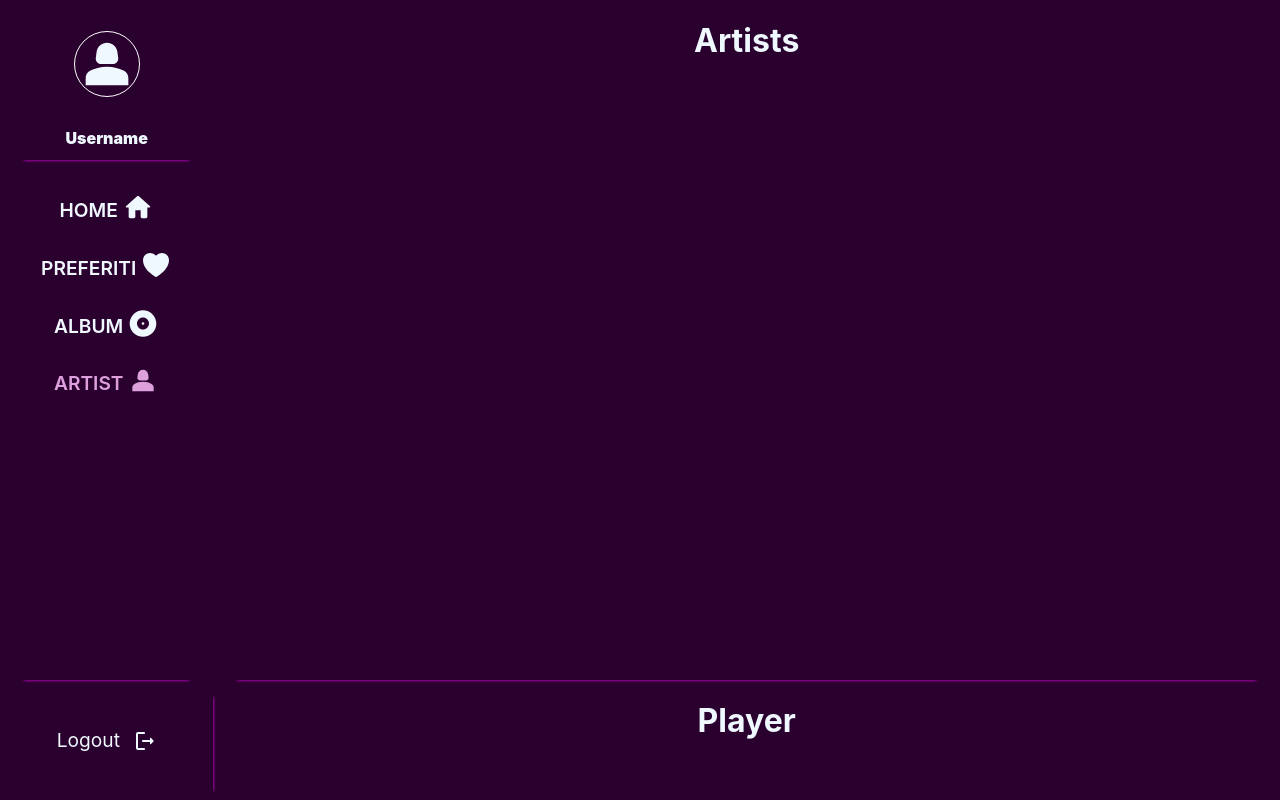
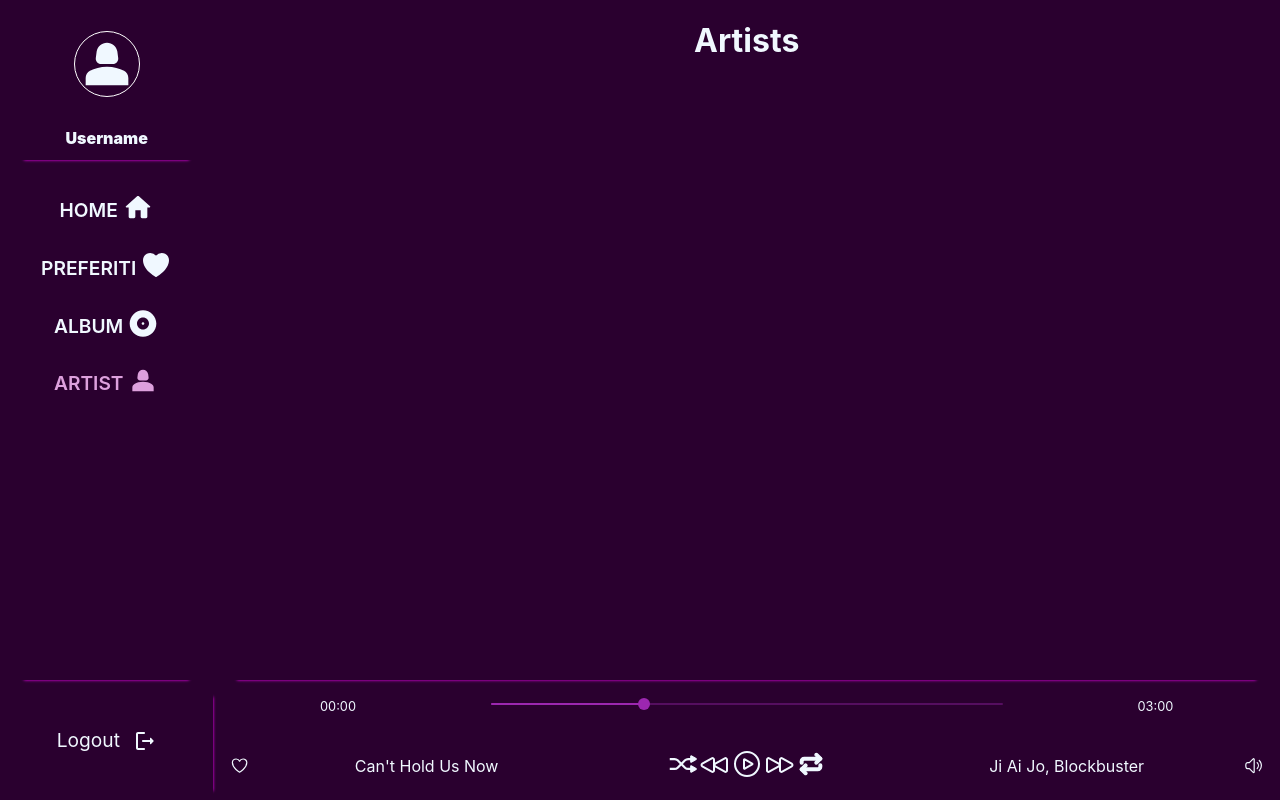
Before and after one commit to disastetor/spotify-clone, a React (Create React App) app: page /artists in a window 1280 px wide. Built offline with nearby package versions, Linux system fonts and the light colour scheme; what axios-mock-adapter would draw is missing.

Commit message:
styled player

```diff
--- a/src/App.css
+++ b/src/App.css
@@ -27,6 +27,5 @@
 
 .player {
   height: 15%;
-  bottom: 0;
   /* background-color: plum; */
 }
--- a/src/assets/icons.js
+++ b/src/assets/icons.js
@@ -4,18 +4,18 @@ export const PlayButton = () => {
       xmlns="http://www.w3.org/2000/svg"
       fill="none"
       viewBox="0 0 24 24"
-      stroke-width="1.5"
+      strokeWidth="1.5"
       stroke="currentColor"
-      class="w-6 h-6"
+      className="w-6 h-6"
     >
       <path
-        stroke-linecap="round"
-        stroke-linejoin="round"
+        strokeLinecap="round"
+        strokeLinejoin="round"
         d="M21 12a9 9 0 11-18 0 9 9 0 0118 0z"
       />
       <path
-        stroke-linecap="round"
-        stroke-linejoin="round"
+        strokeLinecap="round"
+        strokeLinejoin="round"
         d="M15.91 11.672a.375.375 0 010 .656l-5.603 3.113a.375.375 0 01-.557-.328V8.887c0-.286.307-.466.557-.327l5.603 3.112z"
       />
     </svg>
@@ -28,13 +28,13 @@ export const ForwardButton = () => {
       xmlns="http://www.w3.org/2000/svg"
       fill="none"
       viewBox="0 0 24 24"
-      stroke-width="1.5"
+      strokeWidth="1.5"
       stroke="currentColor"
-      class="w-6 h-6"
+      className="w-6 h-6"
     >
       <path
-        stroke-linecap="round"
-        stroke-linejoin="round"
+        strokeLinecap="round"
+        strokeLinejoin="round"
         d="M3 8.688c0-.864.933-1.405 1.683-.977l7.108 4.062a1.125 1.125 0 010 1.953l-7.108 4.062A1.125 1.125 0 013 16.81V8.688zM12.75 8.688c0-.864.933-1.405 1.683-.977l7.108 4.062a1.125 1.125 0 010 1.953l-7.108 4.062a1.125 1.125 0 01-1.683-.977V8.688z"
       />
     </svg>
@@ -42,20 +42,22 @@ export const ForwardButton = () => {
 };
 
 export const BackwardButton = () => {
+  return (
     <svg
       xmlns="http://www.w3.org/2000/svg"
       fill="none"
       viewBox="0 0 24 24"
-    stroke-width="1.5"
+      strokeWidth="1.5"
       stroke="currentColor"
-    class="w-6 h-6"
+      className="w-6 h-6"
     >
       <path
-      stroke-linecap="round"
-      stroke-linejoin="round"
+        strokeLinecap="round"
+        strokeLinejoin="round"
         d="M21 16.811c0 .864-.933 1.405-1.683.977l-7.108-4.062a1.125 1.125 0 010-1.953l7.108-4.062A1.125 1.125 0 0121 8.688v8.123zM11.25 16.811c0 .864-.933 1.405-1.683.977l-7.108-4.062a1.125 1.125 0 010-1.953L9.567 7.71a1.125 1.125 0 011.683.977v8.123z"
       />
-  </svg>;
+    </svg>
+  );
 };
 
 export const VolumeActive = () => {
@@ -64,13 +66,13 @@ export const VolumeActive = () => {
       xmlns="http://www.w3.org/2000/svg"
       fill="none"
       viewBox="0 0 24 24"
-      stroke-width="1.5"
+      strokeWidth="1.5"
       stroke="currentColor"
-      class="w-6 h-6"
+      className="w-6 h-6"
     >
       <path
-        stroke-linecap="round"
-        stroke-linejoin="round"
+        strokeLinecap="round"
+        strokeLinejoin="round"
         d="M19.114 5.636a9 9 0 010 12.728M16.463 8.288a5.25 5.25 0 010 7.424M6.75 8.25l4.72-4.72a.75.75 0 011.28.53v15.88a.75.75 0 01-1.28.53l-4.72-4.72H4.51c-.88 0-1.704-.507-1.938-1.354A9.01 9.01 0 012.25 12c0-.83.112-1.633.322-2.396C2.806 8.756 3.63 8.25 4.51 8.25H6.75z"
       />
     </svg>
@@ -83,13 +85,13 @@ export const VolumeMute = () => {
       xmlns="http://www.w3.org/2000/svg"
       fill="none"
       viewBox="0 0 24 24"
-      stroke-width="1.5"
+      strokeWidth="1.5"
       stroke="currentColor"
-      class="w-6 h-6"
+      className="w-6 h-6"
     >
       <path
-        stroke-linecap="round"
-        stroke-linejoin="round"
+        strokeLinecap="round"
+        strokeLinejoin="round"
         d="M17.25 9.75L19.5 12m0 0l2.25 2.25M19.5 12l2.25-2.25M19.5 12l-2.25 2.25m-10.5-6l4.72-4.72a.75.75 0 011.28.531V19.94a.75.75 0 01-1.28.53l-4.72-4.72H4.51c-.88 0-1.704-.506-1.938-1.354A9.01 9.01 0 012.25 12c0-.83.112-1.633.322-2.395C2.806 8.757 3.63 8.25 4.51 8.25H6.75z"
       />
     </svg>
@@ -134,13 +136,13 @@ export const HomeIcon = () => {
       xmlns="http://www.w3.org/2000/svg"
       fill="none"
       viewBox="0 0 24 24"
-      stroke-width="1.5"
+      strokeWidth="1.5"
       stroke="currentColor"
-      class="w-2 h-2"
+      className="w-2 h-2"
     >
       <path
-        stroke-linecap="round"
-        stroke-linejoin="round"
+        strokeLinecap="round"
+        strokeLinejoin="round"
         d="M2.25 12l8.954-8.955c.44-.439 1.152-.439 1.591 0L21.75 12M4.5 9.75v10.125c0 .621.504 1.125 1.125 1.125H9.75v-4.875c0-.621.504-1.125 1.125-1.125h2.25c.621 0 1.125.504 1.125 1.125V21h4.125c.621 0 1.125-.504 1.125-1.125V9.75M8.25 21h8.25"
       />
     </svg>
@@ -153,13 +155,13 @@ export const UserIcon = () => {
       xmlns="http://www.w3.org/2000/svg"
       fill="none"
       viewBox="0 0 24 24"
-      stroke-width="1.5"
+      strokeWidth="1.5"
       stroke="currentColor"
-      class="w-6 h-6"
+      className="w-6 h-6"
     >
       <path
-        stroke-linecap="round"
-        stroke-linejoin="round"
+        strokeLinecap="round"
+        strokeLinejoin="round"
         d="M15.75 6a3.75 3.75 0 11-7.5 0 3.75 3.75 0 017.5 0zM4.501 20.118a7.5 7.5 0 0114.998 0A17.933 17.933 0 0112 21.75c-2.676 0-5.216-.584-7.499-1.632z"
       />
     </svg>
@@ -172,15 +174,57 @@ export const LogoutIcon = () => {
       xmlns="http://www.w3.org/2000/svg"
       fill="none"
       viewBox="0 0 24 24"
-      stroke-width="1.5"
+      strokeWidth="1.5"
       stroke="currentColor"
-      class="w-6 h-6"
+      className="w-6 h-6"
     >
       <path
-        stroke-linecap="round"
-        stroke-linejoin="round"
+        strokeLinecap="round"
+        strokeLinejoin="round"
         d="M15.75 9V5.25A2.25 2.25 0 0013.5 3h-6a2.25 2.25 0 00-2.25 2.25v13.5A2.25 2.25 0 007.5 21h6a2.25 2.25 0 002.25-2.25V15M12 9l-3 3m0 0l3 3m-3-3h12.75"
       />
     </svg>
   );
 };
+
+export const ShuffleIcon = () => {
+  return (
+    <svg xmlns="http://www.w3.org/2000/svg" viewBox="0 0 29 29" id="shuffle">
+      <path
+        fill="none"
+        stroke="currentColor"
+        strokeMiterlimit="10"
+        strokeWidth="2"
+        d="M23.5 10h-4.343a3.995 3.995 0 0 0-2.828 1.172l-6.657 6.657A4.003 4.003 0 0 1 6.843 19H2.5"
+      ></path>
+      <path
+        fill="none"
+        stroke="currentColor"
+        strokeMiterlimit="10"
+        strokeWidth="2"
+        d="M2.5 10h4.343c1.061 0 2.078.421 2.828 1.172l6.657 6.657a4.001 4.001 0 0 0 2.828 1.172H23.5"
+      ></path>
+      <path
+        fill="currentColor"
+        stroke="currentColor"
+        d="M21.5 12.412V7.588c0-.368.401-.596.717-.408l4.052 2.412a.474.474 0 0 1 0 .815l-4.052 2.412a.474.474 0 0 1-.717-.407zM21.5 21.412v-4.823c0-.368.401-.596.717-.408l4.052 2.412a.474.474 0 0 1 0 .815l-4.052 2.412a.475.475 0 0 1-.717-.408z"
+      ></path>
+    </svg>
+  );
+};
+
+export const RepeatIcon = () => {
+  return (
+    <svg
+      xmlns="http://www.w3.org/2000/svg"
+      viewBox="0 0 24 24"
+      id="loop"
+      stroke="currentColor"
+      fill="currentColor"
+    >
+      <path d="M16,12a1,1,0,0,1-.71-1.71L17.59,8,15.29,5.71a1,1,0,0,1,1.41-1.41l3,3a1,1,0,0,1,0,1.41l-3,3A1,1,0,0,1,16,12Z"></path>
+      <path d="M5 12a1 1 0 0 1-1-1V10A3 3 0 0 1 7 7H19a1 1 0 0 1 0 2H7a1 1 0 0 0-1 1v1A1 1 0 0 1 5 12zM8 20a1 1 0 0 1-.71-.29l-3-3a1 1 0 0 1 0-1.41l3-3a1 1 0 0 1 1.41 1.41L6.41 16l2.29 2.29A1 1 0 0 1 8 20z"></path>
+      <path d="M17,17H5a1,1,0,0,1,0-2H17a1,1,0,0,0,1-1V13a1,1,0,0,1,2,0v1A3,3,0,0,1,17,17Z"></path>
+    </svg>
+  );
+};
--- /dev/null
+++ b/src/components/Player.css
@@ -0,0 +1,113 @@
+.player-container {
+  width: 100%;
+  height: 100%;
+  /* background-color: blue; */
+  display: flex;
+  flex-direction: column;
+}
+
+/*====================
+       START TIMELINE
+ /*====================*/
+
+.progress-bar {
+  position: relative;
+  height: 25%;
+  width: 100%;
+  /* background-color: rgb(165, 220, 109); */
+  margin-top: auto;
+  display: flex;
+  flex-direction: row;
+  margin-bottom: 2%;
+}
+
+.slider {
+  display: flex;
+  margin: auto;
+  width: 80%;
+}
+.slider div {
+  margin: auto;
+  width: 60%;
+}
+
+.slider-span {
+  margin: auto 0;
+  font-size: 0.8em;
+  position: relative;
+}
+
+/*====================
+       END TIMELINE
+ /*====================*/
+
+.player-secondary-container {
+  width: 100%;
+  height: 40%;
+  /* background-color: red; */
+  margin: 0 auto auto auto;
+  display: flex;
+  flex-direction: row;
+}
+
+.lateral-mini-buttons {
+  width: 5%;
+  height: 40%;
+  display: flex;
+  margin: auto;
+}
+.lateral-mini-buttons svg {
+  margin: 0 auto;
+}
+
+.song-title {
+  margin: auto;
+  width: 30%;
+  text-transform: capitalize;
+}
+
+.control-panel {
+  margin: auto;
+  width: 30%;
+}
+
+.control-panel svg {
+  width: 15%;
+  margin: auto;
+}
+
+.author-album {
+  margin: auto;
+  width: 30%;
+  text-transform: capitalize;
+}
+
+/*=========================
+        MEDIA QUERIES
+ ===========================*/
+
+@media (max-width: 700px) {
+  .song-title {
+    display: none;
+  }
+
+  .control-panel {
+    width: 80%;
+  }
+
+  .author-album {
+    display: none;
+  }
+
+  .control-panel svg {
+    width: 15%;
+    margin: auto;
+  }
+}
+
+@media (min-width: 1100px) {
+  .control-panel svg {
+    width: 10%;
+    margin: auto;
+  }
+}
--- a/src/components/Player.jsx
+++ b/src/components/Player.jsx
@@ -1,7 +1,60 @@
+import * as React from 'react';
+import Slider from './Slider';
+
+//Styles
+import './Player.css';
+import {
+  EmptyHeart,
+  VolumeActive,
+  ShuffleIcon,
+  PlayButton,
+  BackwardButton,
+  ForwardButton,
+  RepeatIcon,
+} from '../assets/icons';
 const Player = () => {
   return (
-    <div>
-      <h1>Player</h1>
+    <div className="player-container">
+      <div className="progress-bar">
+        <div className="slider">
+          {/* #TODO PROGRESS BAR */}
+          <span className="slider-span">00:00</span>
+          <Slider />
+          <span className="slider-span">03:00</span>
+        </div>
+      </div>
+      <div className="player-secondary-container">
+        {/*======================
+                  LIKE BUTTON
+             ======================*/}
+        <div className="lateral-mini-buttons">
+          <EmptyHeart />
+        </div>
+        {/*======================
+                  SONG TITLE
+             ======================*/}
+        <div className="song-title">can't hold us now</div>
+        {/*======================
+                  AUDIO CONTROLS
+             ======================*/}
+        <div className="control-panel">
+          <ShuffleIcon />
+          <BackwardButton />
+          <PlayButton />
+          <ForwardButton />
+          <RepeatIcon />
+        </div>
+        {/*======================
+                  AUTHOR/ALBUM
+             ======================*/}
+        <div className="author-album">Ji ai Jo, Blockbuster</div>
+        {/*======================
+                  VOLUME BUTTON
+             ======================*/}
+        <div className=" lateral-mini-buttons">
+          <VolumeActive />
+        </div>{' '}
+      </div>
     </div>
   );
 };
--- /dev/null
+++ b/src/components/Slider.jsx
@@ -0,0 +1,21 @@
+import * as React from 'react';
+import Box from '@mui/material/Box';
+import Slider from '@mui/material/Slider';
+
+function valuetext(value) {
+  return `${value}°C`;
+}
+
+export default function ColorSlider() {
+  return (
+    <Box sx={{ width: 700 }}>
+      <Slider
+        size="small"
+        aria-label="Temperature"
+        defaultValue={30}
+        getAriaValueText={valuetext}
+        color="secondary"
+      />
+    </Box>
+  );
+}
```
Lines whose indentation alone changed are shown as unchanged.
